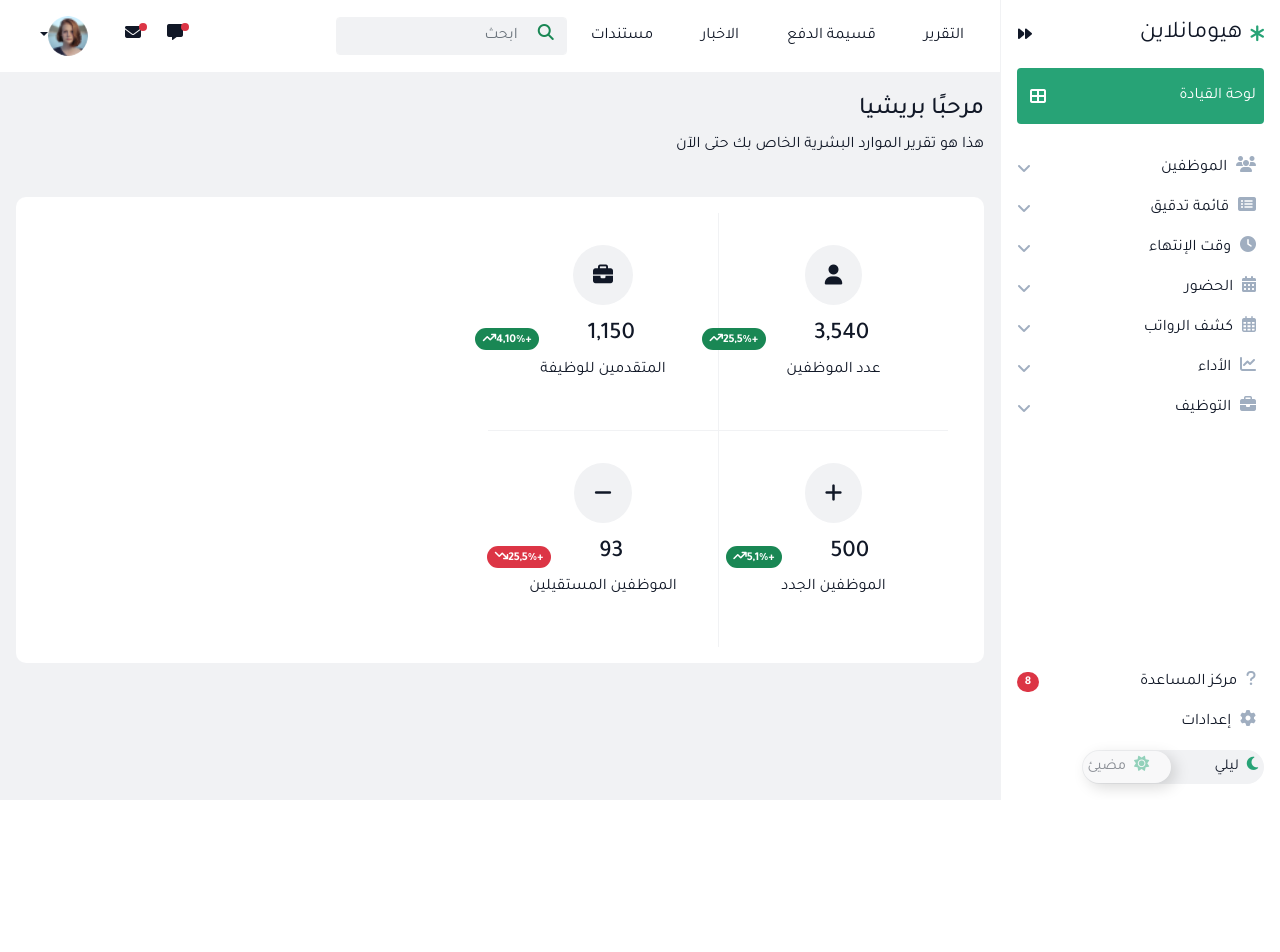
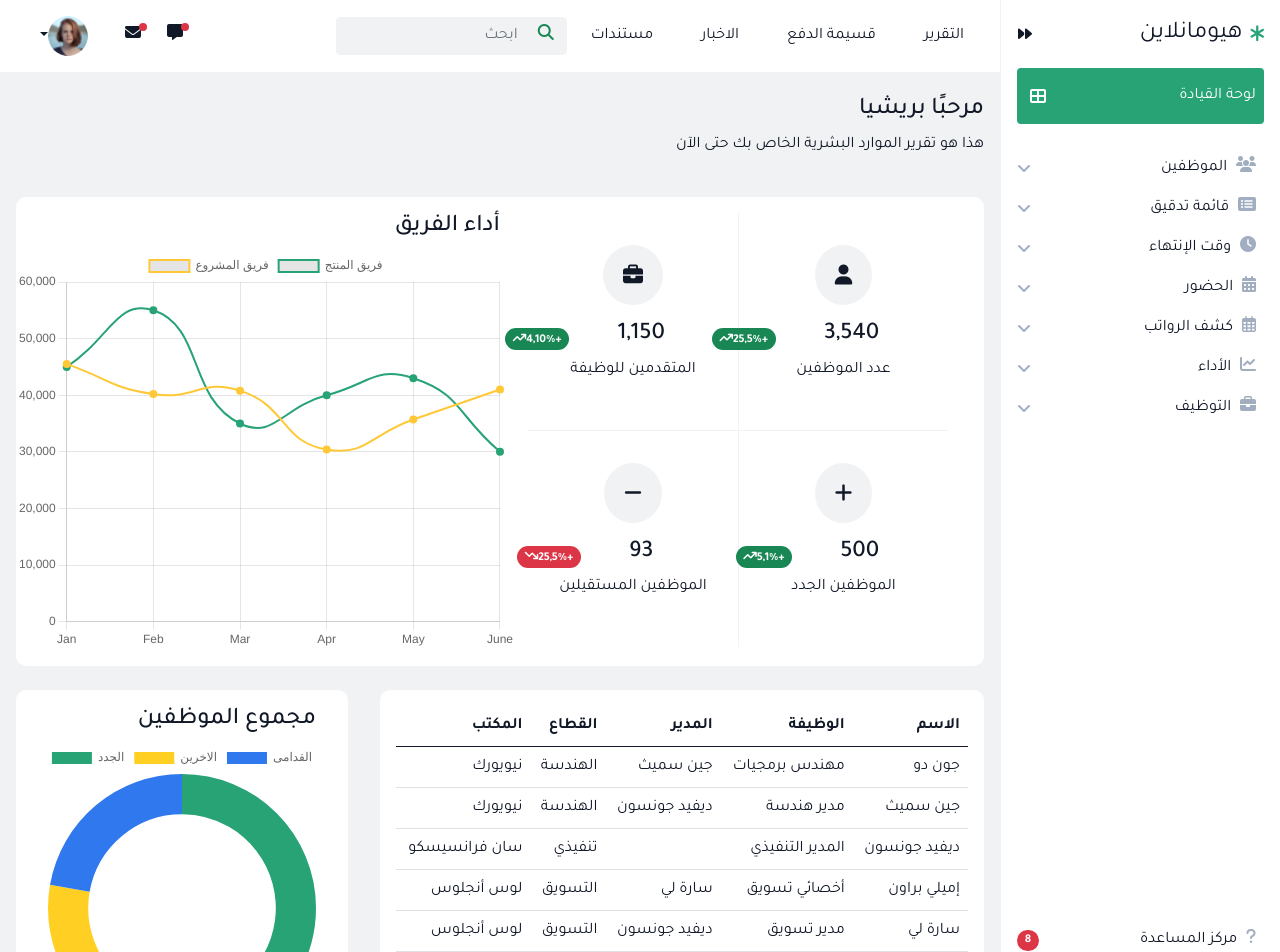
Before and after one commit to WajdAlasttal/dashboard, a Vue app: page /home in a window 1280 px wide. Shown: the top 952 px of the page. Before the commit the page ends 800 px from the top, so only its background shows below. Built offline with nearby package versions, Linux system fonts and the light colour scheme.

Commit message:
home-page-content

```diff
--- a/package.json
+++ b/package.json
@@ -11,13 +11,13 @@
     "@fortawesome/fontawesome-free": "^6.4.2",
     "@vuelidate/core": "^2.0.3",
     "@vuelidate/validators": "^2.0.3",
-    "apexcharts": "^3.42.0",
     "bootstrap": "^5.3.1",
+    "chart.js": "^4.4.0",
     "core-js": "^3.8.3",
     "owl.carousel": "^2.3.4",
     "vue": "^3.2.13",
+    "vue-chartjs": "^5.2.0",
     "vue-router": "^4.2.4",
-    "vue3-apexcharts": "^1.4.4",
     "vuelidate": "^0.7.7"
   },
   "devDependencies": {
--- /dev/null
+++ b/src/assets/data.json
@@ -0,0 +1,44 @@
+[
+  {
+    "name": "جون دو",
+    "jobTitle": "مهندس برمجيات",
+    "lineManager": "جين سميث",
+    "department": "الهندسة",
+    "office": "نيويورك"
+  },
+  {
+    "name": "جين سميث",
+    "jobTitle": "مدير هندسة",
+    "lineManager": "ديفيد جونسون",
+    "department": "الهندسة",
+    "office": "نيويورك"
+  },
+  {
+    "name": "ديفيد جونسون",
+    "jobTitle": "المدير التنفيذي",
+    "lineManager": null,
+    "department": "تنفيذي",
+    "office": "سان فرانسيسكو"
+  },
+  {
+    "name": "إميلي براون",
+    "jobTitle": "أخصائي تسويق",
+    "lineManager": "سارة لي",
+    "department": "التسويق",
+    "office": "لوس أنجلوس"
+  },
+  {
+    "name": "سارة لي",
+    "jobTitle": "مدير تسويق",
+    "lineManager": "ديفيد جونسون",
+    "department": "التسويق",
+    "office": "لوس أنجلوس"
+  },
+  {
+    "name": "لينا لي",
+    "jobTitle": "مدير تسويق",
+    "lineManager": "ديفيد جونسون",
+    "department": "التسويق",
+    "office": "لوس أنجلوس"
+  }
+]
--- /dev/null
+++ b/src/components/Charts/DonutChart.vue
@@ -0,0 +1,57 @@
+<template>
+  <div>
+    <h4>مجموع الموظفين</h4>
+    <canvas id="donut" width="300" height="200"></canvas>
+  </div>
+</template>
+
+    <script>
+import Chart from "chart.js/auto";
+export default {
+  mounted() {
+    const ctx = document.getElementById("donut");
+    new Chart(ctx, {
+      type: "doughnut",
+      data: {
+        labels: ["الجدد", "الاخرين", "القدامى"],
+        datasets: [
+          {
+            data: [300, 50, 100],
+            backgroundColor: [
+              "#27A376",
+              "#FFD023",
+              "#2F78EE",
+            ],
+            borderWidth: 0,
+            hoverOffset: 4,
+          },
+        ],
+      },
+      options: {
+        cutout: "70%",
+        plugins: {
+          afterDraw: (chart) => {
+            const ctx = chart.ctx;
+            const canvasWidth = chart.canvas.width;
+            const canvasHeight = chart.canvas.height;
+            const text = "102"; //
+            const textX = canvasWidth / 2;
+            const textY = canvasHeight / 2;
+            ctx.fillStyle = "white"; // Text color
+            ctx.textAlign = "center";
+            ctx.textBaseline = "middle";
+            ctx.font = "20px"; // Text font and size
+            ctx.fillText(text, textX, textY);
+          },
+      },
+    }
+    });
+  },
+};
+</script>
+  <style scoped>
+h4 {
+  margin-right: 1rem;
+  color: var(--text-primary-color);
+}
+</style>
--- /dev/null
+++ b/src/components/Charts/LineChart.vue
@@ -0,0 +1,52 @@
+<template>
+  <div>
+    <h4>أداء الفريق</h4>
+    <canvas id="myChart" width="500" height="400"></canvas>
+  </div>
+</template>
+
+  <script>
+import Chart from "chart.js/auto";
+export default {
+  mounted() {
+    const ctx = document.getElementById("myChart");
+    new Chart(ctx, {
+      type: "line",
+      data: {
+        labels: ["Jan", "Feb", "Mar", "Apr", "May", "June"],
+        datasets: [
+          {
+            label: "فريق المشروع",
+            data: [45500, 40200, 40800, 30400,35700,41000],
+            borderColor: "#FFC837",
+            borderWidth: 2,
+            tension: 0.5,
+            pointBackgroundColor:"#FFC837"
+          },
+          {
+            label: "فريق المنتج",
+            data: [45000, 55000, 35000, 40000,43000,30000],
+            borderColor: "#27a376",
+            borderWidth: 2,
+            tension: 0.5,
+            pointBackgroundColor:"#27a376",
+          },
+        ],
+      },
+      options: {
+        scales: {
+          y: {
+            beginAtZero: true,
+          },
+        },
+      },
+    });
+  },
+};
+</script>
+<style scoped>
+h4{
+    margin-right: 1rem;
+    color: var(--text-primary-color);
+}
+</style>
--- a/src/components/Home-content1.vue
+++ b/src/components/Home/HomeContent1.vue
@@ -1,7 +1,7 @@
 <template>
-  <div class="performance py-3">
+  <div class="performance d-flex justify-content-around py-3">
     <div class="counter me-5">
-        <div class="row text-center w-50">
+        <div class="row text-center w-100">
             <div class="col-6 p-0">
                <div class="employees">
                 <i class="fa-solid fa-user"></i>
@@ -23,7 +23,7 @@
                </div>
             </div>
         </div>
-        <div class="row text-center w-50">
+        <div class="row text-center w-100">
             <div class="col-6 p-0">
                <div class="newemployees">
                 <i class="fa-solid fa-plus"></i>
@@ -46,13 +46,16 @@
             </div>
         </div>
     </div>
+    <LineChart/>
   </div>
 </template>
 
 <script>
-
+import LineChart from '../Charts/LineChart.vue';
 export default {
-
+    components:{
+        LineChart
+    },
 }
 </script>
 
--- /dev/null
+++ b/src/components/Home/HomeContent2.vue
@@ -0,0 +1,41 @@
+<template>
+  <div class="table-employee p-3">
+    <table class="table">
+      <thead>
+        <tr>
+          <th scope="col">الاسم</th>
+          <th scope="col">الوظيفة</th>
+          <th scope="col">المدير</th>
+          <th scope="col">القطاع</th>
+          <th scope="col">المكتب</th>
+        </tr>
+      </thead>
+      <tbody>
+        <tr scope="row" v-for="(employee, index) in employees" :key="index">
+          <td>{{ employee.name }}</td>
+          <td>{{ employee.jobTitle }}</td>
+          <td>{{ employee.lineManager }}</td>
+          <td>{{ employee.department }}</td>
+          <td>{{ employee.office }}</td>
+        </tr>
+      </tbody>
+    </table>
+  </div>
+</template>
+
+<script>
+import employeeData from "../../assets/data.json";
+export default {
+    data() {
+    return {
+      employees: employeeData,
+    };
+  },
+};
+</script>
+
+<style scoped>
+th , tr{
+    color: var(--text-primary-color);
+}
+</style>
--- a/src/components/SideBar.vue
+++ b/src/components/SideBar.vue
@@ -314,7 +314,6 @@ export default {
 
 <style scoped>
 .sidebar {
-  height: 100vh;
   background-color: var(--background-color-primary);
   border-left: 1px solid var(--accent-color);
   width: 280px;
--- a/src/views/HomePage.vue
+++ b/src/views/HomePage.vue
@@ -1,42 +1,56 @@
 <template>
-<div class="home d-flex">
-    <SideBar/>
+  <div class="home d-flex">
+    <SideBar />
     <div class="home-content w-100">
-      <Navbar/>
+      <Navbar />
       <div class="welcome">
         <h4>مرحبًا بريشيا</h4>
         <p>هذا هو تقرير الموارد البشرية الخاص بك حتى الآن</p>
       </div>
-      <div class="home-conte">
-        <HomeContent1/>
+      <div class="home-conte mb-4">
+        <HomeContent1 />
+      </div>
+      <div class="bottom-content d-flex ">
+        <div class="home-conte w-100">
+          <HomeContent2 />
+        </div>
+        <div class="donut">
+          <div class="home-conte p-3">
+            <DonutChart/>
+          </div>
+        </div>
       </div>
     </div>
-</div>
+  </div>
 </template>
 
 <script>
 import SideBar from "../components/SideBar.vue";
-import Navbar from '../components/NavbarVue.vue';
-import HomeContent1 from '../components/Home-content1.vue';
+import Navbar from "../components/NavbarVue.vue";
+import HomeContent1 from "../components/Home/HomeContent1.vue";
+import HomeContent2 from "../components/Home/HomeContent2.vue";
+import DonutChart from '../components/Charts/DonutChart.vue';
 export default {
   components: {
     SideBar,
     Navbar,
-    HomeContent1
+    HomeContent1,
+    HomeContent2,
+    DonutChart
   },
 };
 </script>
 
 <style scoped>
-.home{
-    direction: rtl;
-    background: var(--accent-color);
+.home {
+  direction: rtl;
+  background: var(--accent-color);
 }
-.welcome{
+.welcome {
   padding: 1.5rem 1rem;
   color: var(--text-primary-color);
 }
-.home-conte{
+.home-conte {
   background-color: var(--background-color-primary);
   margin: 0 1rem;
   border-radius: 10px;
```
Also changed, not shown: 1 other file (tests, documents, lock files or other folders).
